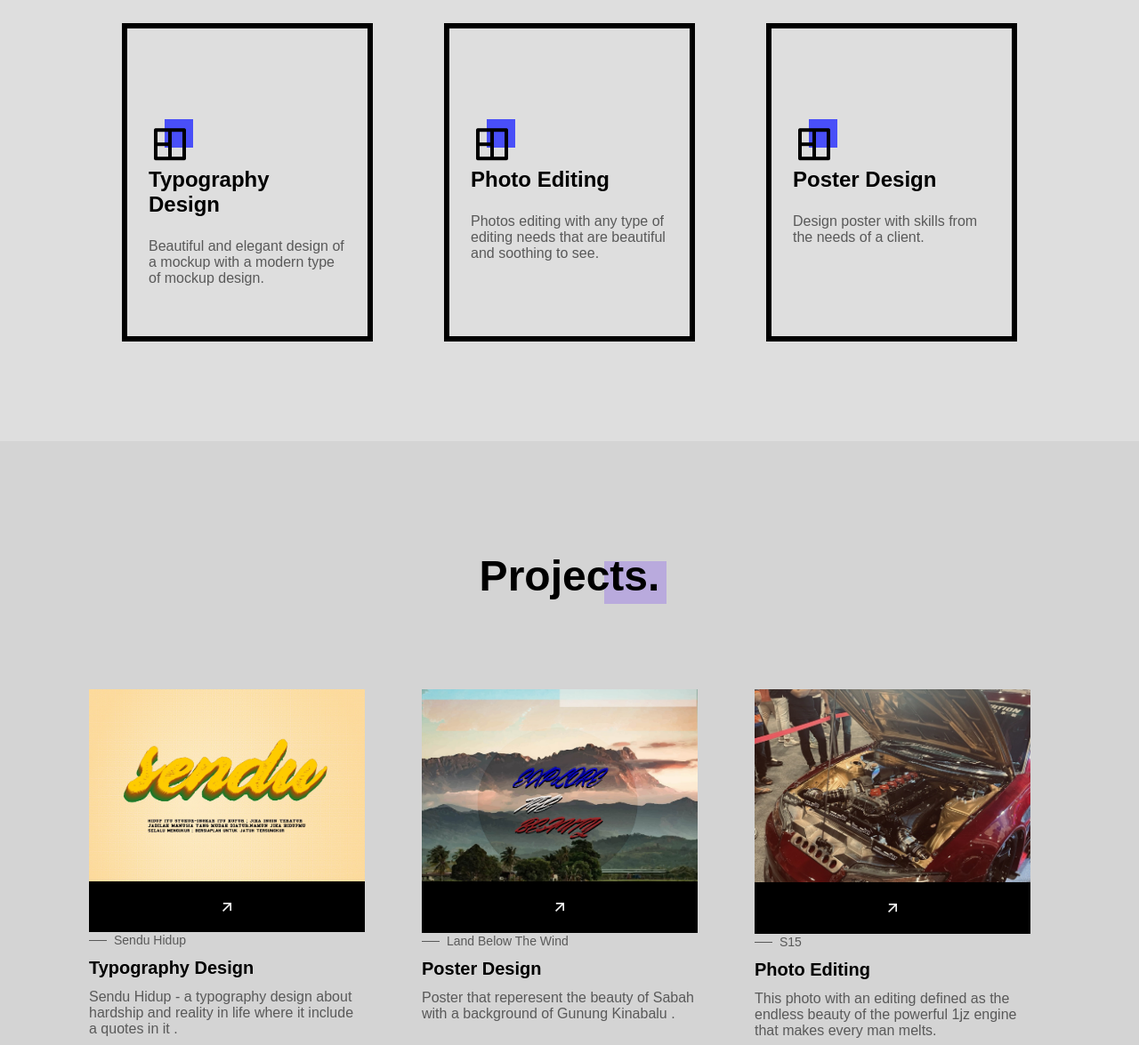
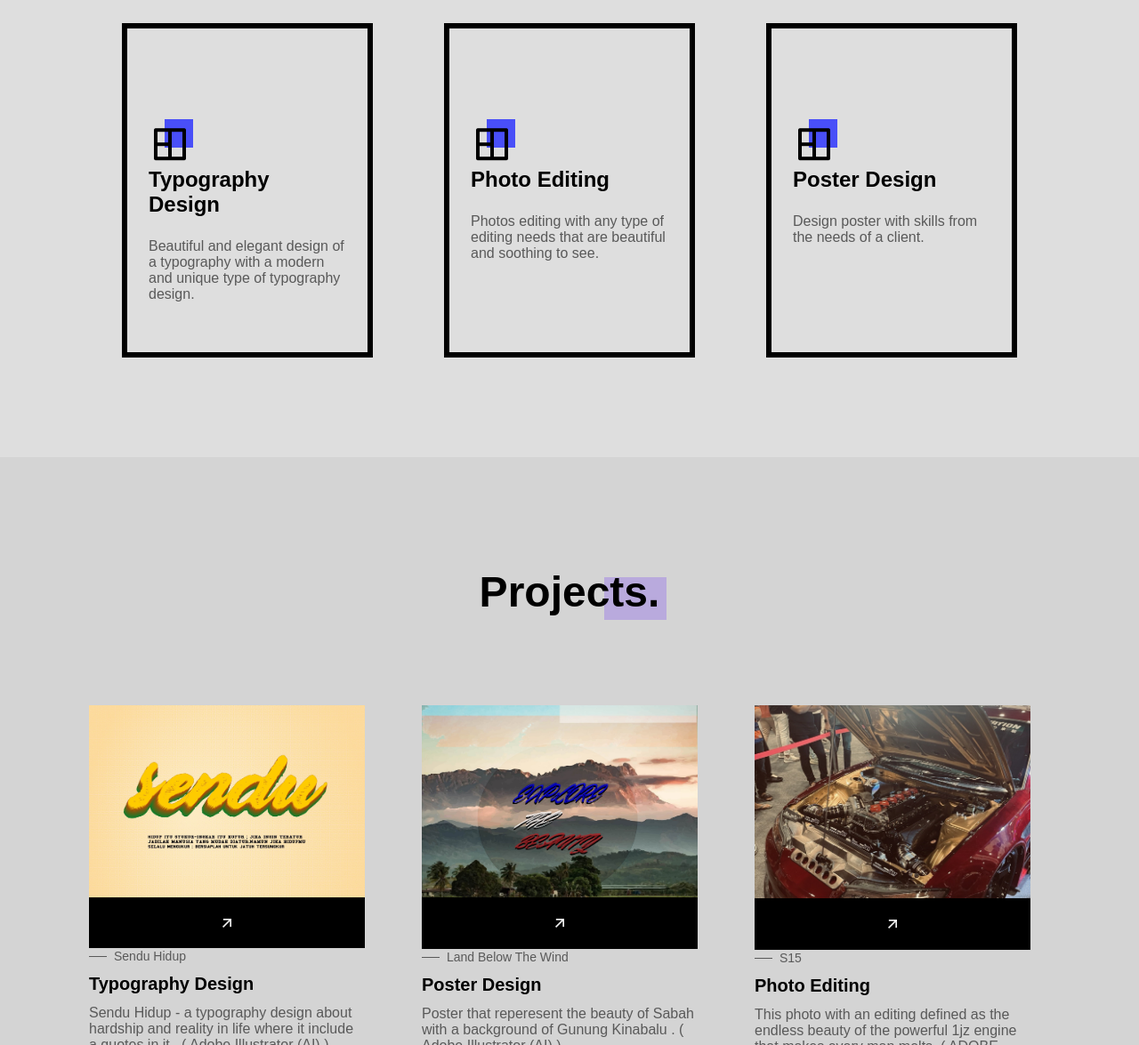
Before and after one commit to emansspp/aeman2wavy.github.io, a plain HTML site: page index.html in a window 1280 px wide. Shown: the part 1825-3000 px from the top of the page at 89% size. Drawn offline with nearby package versions, Linux system fonts and the light colour scheme; a web font is replaced by a local one.

Commit message:
Update index.html

```diff
--- a/index.html
+++ b/index.html
@@ -169,8 +169,8 @@
             </div>
             <h2 class="services__title">Typography Design</h2>
             <p class="services__description">
-                Beautiful and elegant design of a mockup with
-                a modern type of mockup design.
+                Beautiful and elegant design of a typography with
+                a modern and unique type of typography design.
 
             </p>
         </div>
@@ -230,7 +230,7 @@
                         <h2 class="projects__title">Typography Design</h2>
 
                         <p class="projects__description">
-                        Sendu Hidup - a typography design about hardship and reality in life where it include a quotes in it .
+                        Sendu Hidup - a typography design about hardship and reality in life where it include a quotes in it . ( Adobe Illustrator (AI) )
 
                         </p>
                     </div>
@@ -257,7 +257,7 @@
                         <h2 class="projects__title">Poster Design</h2>
 
                         <p class="projects__description">
-                            Poster that reperesent the beauty of Sabah with a background of Gunung Kinabalu .
+                            Poster that reperesent the beauty of Sabah with a background of Gunung Kinabalu . ( Adobe Illustrator (AI) )
                         </p>
                     </div>
 
@@ -285,7 +285,7 @@
 
                         <p class="projects__description">
                             This photo with an editing defined as the endless beauty of the
-                            powerful 1jz engine that makes every man melts.
+                            powerful 1jz engine that makes every man melts. ( ADOBE PHOTOSHOP (PS) )
                         </p>
                     </div>
 
```
